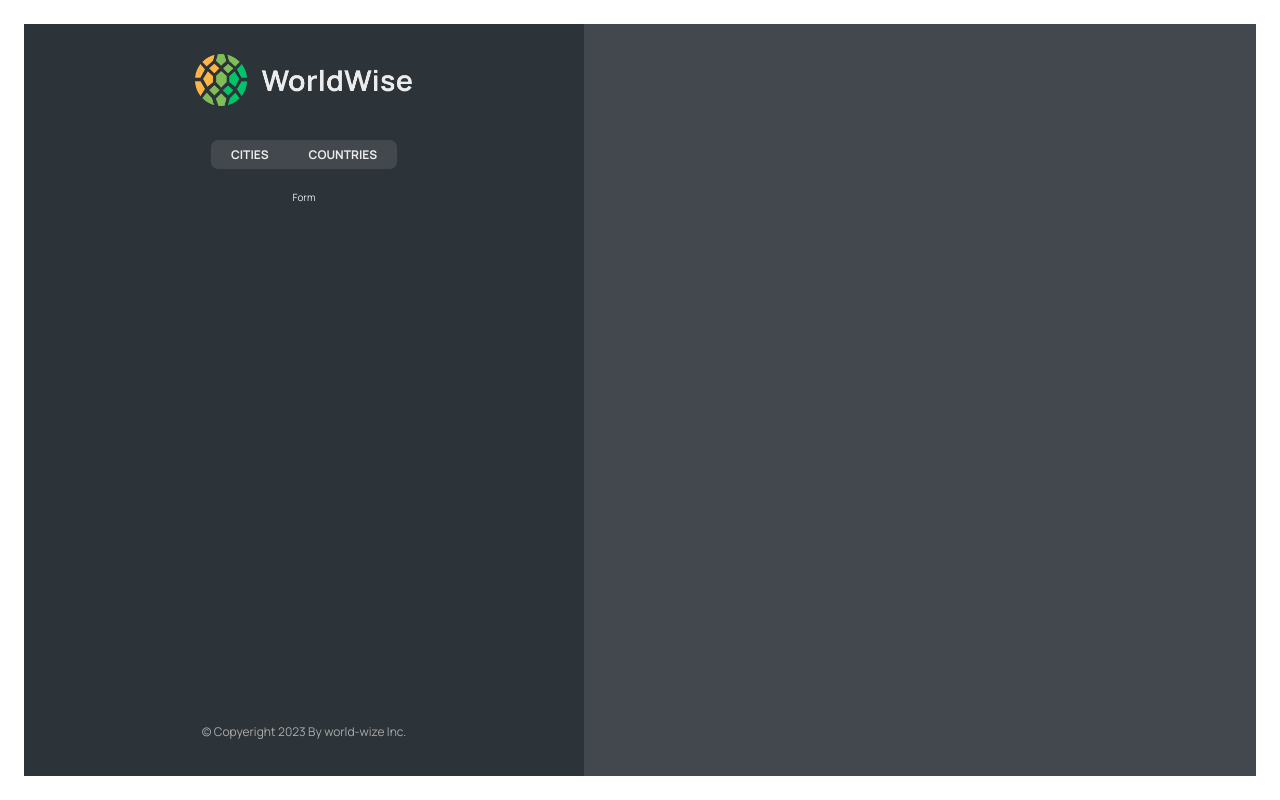
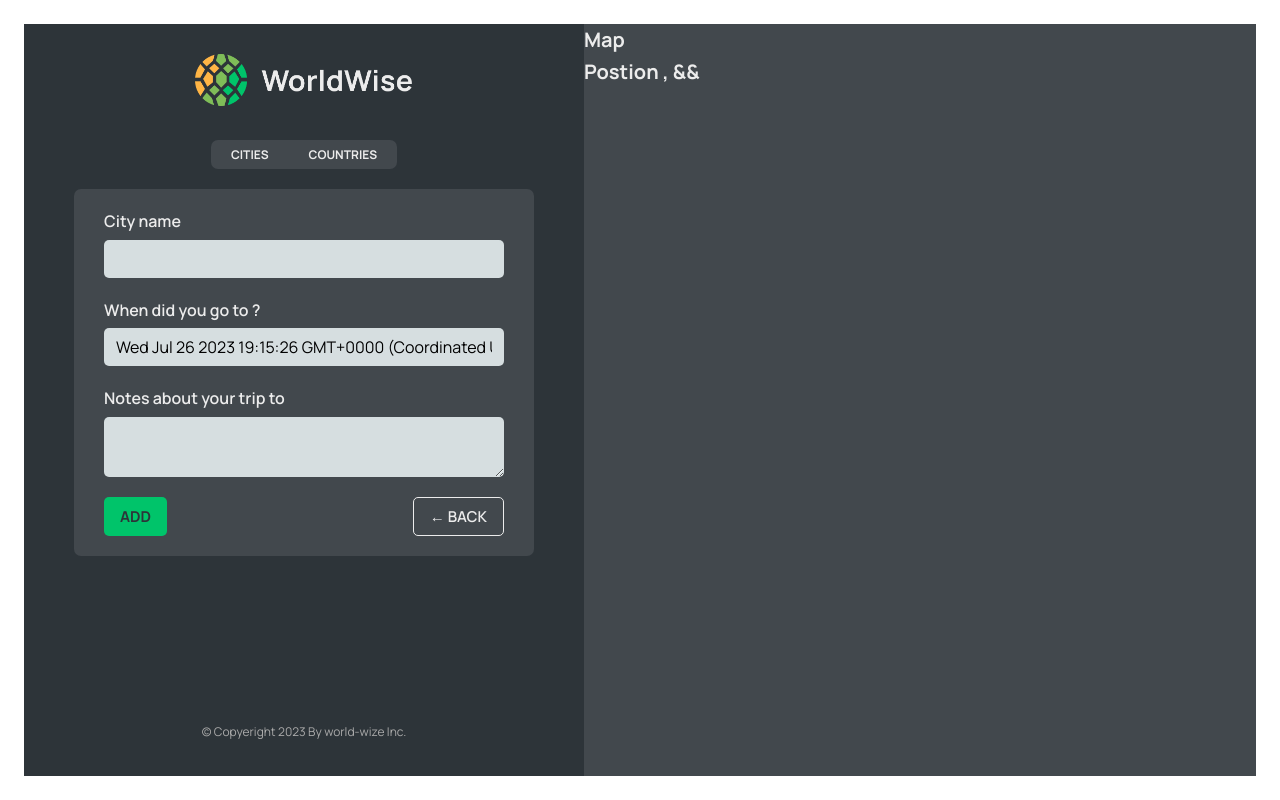
Before and after one commit to Mohamed-Ramadan1/World-Wise-App, a React (Vite) app: page /app/form in a window 1280 px wide. Built offline with nearby package versions, Linux system fonts and the light colour scheme; data requests are answered from the project's data file.

Commit message:
Ending the first part of the application Move to the context api.

```diff
--- a/src/App.jsx
+++ b/src/App.jsx
@@ -1,4 +1,4 @@
-import { BrowserRouter, Routes, Route } from "react-router-dom";
+import { BrowserRouter, Routes, Route, Navigate } from "react-router-dom";
 import { useEffect, useState } from "react";
 
 import Homepage from "./pages/Homepage/Homepage";
@@ -10,7 +10,7 @@
 import CityList from "./components/Citys/CityList";
 import CountryList from "./components/Counterys/CountryList";
 import City from "./components/Citys/City";
-
+import Form from "./components/Form/Form";
 const BASE_URL = "http://localhost:9000";
 
 const App = () => {
@@ -39,10 +39,7 @@
           <Route path="product" element={<Product />} />
           <Route path="pricing" element={<Pricing />} />
           <Route path="app" element={<AppLayout />}>
-            <Route
-              index
-              element={<CityList cities={cities} isLoading={isLoading} />}
-            />
+            <Route index element={<Navigate replace to="cities" />} />
             <Route
               path="cities"
               element={<CityList cities={cities} isLoading={isLoading} />}
@@ -52,7 +49,7 @@
               path="countries"
               element={<CountryList cities={cities} isLoading={isLoading} />}
             />
-            <Route path="form" element={<p>Form </p>} />
+            <Route path="form" element={<Form />} />
           </Route>
           <Route path="login" element={<Login />} />
           <Route path="*" element={<PageNotFound />} />
--- /dev/null
+++ b/src/components/Buttons/Button.jsx
@@ -0,0 +1,13 @@
+import styles from "./Button.module.css";
+const Button = ({ children, onClick, type }) => {
+  return (
+    <button
+      onClick={onClick}
+      className={`${styles.btn} ${type ? styles[type] : ""}`}
+    >
+      {children}
+    </button>
+  );
+};
+
+export default Button;
--- a/src/components/Citys/CityItem.jsx
+++ b/src/components/Citys/CityItem.jsx
@@ -8,11 +8,14 @@
     weekday: "long",
   }).format(new Date(date));
 const CityItem = ({ city }) => {
-  const { cityName, emoji, date, id } = city;
+  const { cityName, emoji, date, id, position } = city;
 
   return (
     <li>
-      <Link className={styles.cityItem} to={`${id}`}>
+      <Link
+        className={styles.cityItem}
+        to={`${id}?lat=${position.lat}&lng=${position.lng}`}
+      >
         <span className={styles.emoji}>{emoji}</span>
         <h3 className={styles.name}>{cityName}</h3>
         <time className={styles.date}>{formatDate(date)}</time>
--- a/src/components/Form/Form.jsx
+++ b/src/components/Form/Form.jsx
@@ -1,8 +1,9 @@
 // "https://api.bigdatacloud.net/data/reverse-geocode-client?latitude=0&longitude=0"
 
 import { useState } from "react";
-
+import Button from "../Buttons/Button";
 import styles from "./Form.module.css";
+import { useNavigate } from "react-router-dom";
 
 export function convertToEmoji(countryCode) {
   const codePoints = countryCode
@@ -13,6 +14,7 @@
 }
 
 function Form() {
+  const navigate = useNavigate();
   const [cityName, setCityName] = useState("");
   const [country, setCountry] = useState("");
   const [date, setDate] = useState(new Date());
@@ -49,8 +51,16 @@
       </div>
 
       <div className={styles.buttons}>
-        <button>Add</button>
-        <button>&larr; Back</button>
+        <Button type="primary">Add</Button>
+        <Button
+          type="back"
+          onClick={(e) => {
+            e.preventDefault();
+            navigate(-1);
+          }}
+        >
+          &larr; Back
+        </Button>
       </div>
     </form>
   );
--- a/src/components/Map/Map.jsx
+++ b/src/components/Map/Map.jsx
@@ -1,7 +1,24 @@
-import React from "react";
+import { useNavigate, useSearchParams } from "react-router-dom";
 import styles from "./Map.module.css";
 const Map = () => {
-  return <div className={styles.mapContainer}></div>;
+  const navigate = useNavigate();
+
+  const [searchParams, setSearchParams] = useSearchParams();
+  const lat = searchParams.get("lat");
+  const lng = searchParams.get("lng");
+  return (
+    <div
+      className={styles.mapContainer}
+      onClick={() => {
+        navigate("form");
+      }}
+    >
+      <h1>Map</h1>
+      <h1>
+        Postion {lat} , && {lng}
+      </h1>
+    </div>
+  );
 };
 
 export default Map;
```
